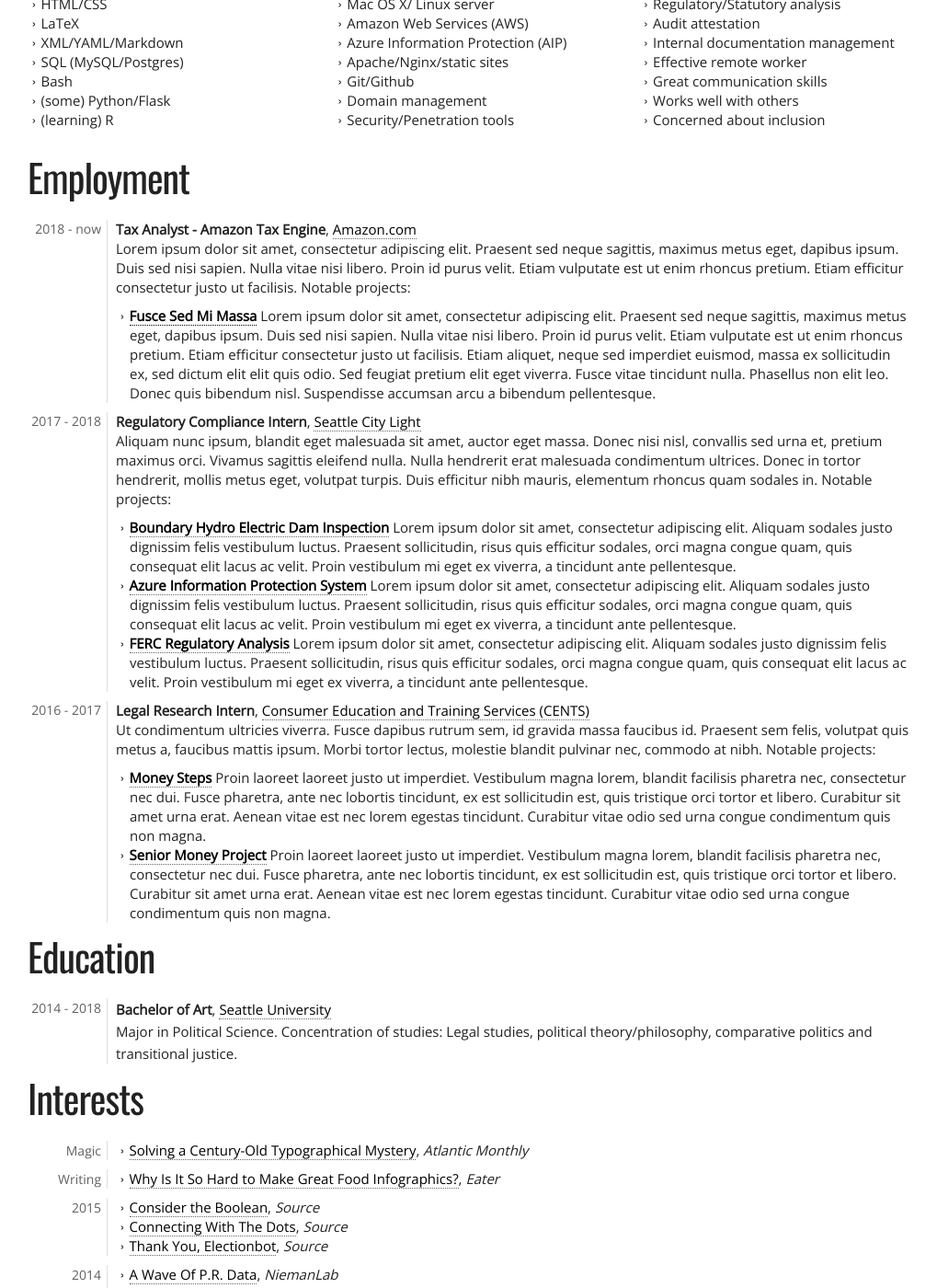
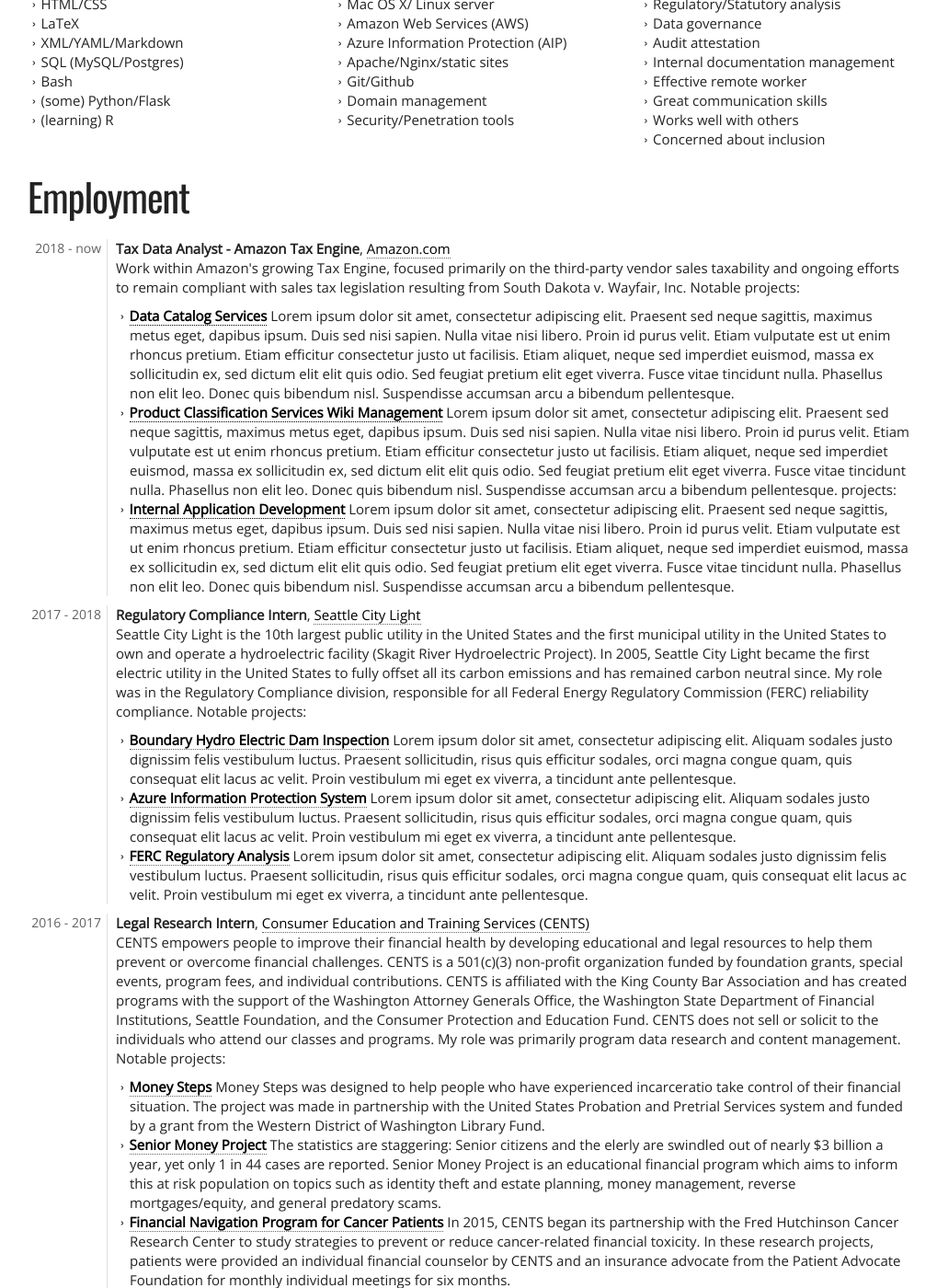
Before and after one commit to barrecan/cv, a Jekyll site: the page built from index.html, in a window 1280 px wide and 1400 px high, scrolled down 425 px. Shown: the whole window at 92% size, without its empty margins (130-1149 px from the left). Built offline with Jekyll 4.4.1, drawn with Linux system fonts in a browser that asks for light colours; nearby versions of some CDN libraries; some of the changed text lies outside the part shown.

Commit message:
made additions to jobs and interests

```diff
--- a/_data/cv.yml
+++ b/_data/cv.yml
@@ -11,17 +11,25 @@
     keybase: barrecan
   fingerprint: A333 CFEF 9B58 9FE2 A939  792A 1D0E ED3A DC2D 5EE7
 objective: >
-  Tax Analyst at Amazon, but much more than that.
+  Tax Analyst at Amazon, with law school in the future. Interested in identity, information networks, and privacy.
 career:
   - company: Amazon.com
     link: https://www.amazon.com/
-    title: Tax Analyst - Amazon Tax Engine
+    title: Tax Data Analyst - Amazon Tax Engine
     start: 2018
     end: now
     description: >
-      Lorem ipsum dolor sit amet, consectetur adipiscing elit. Praesent sed neque sagittis, maximus metus eget, dapibus ipsum. Duis sed nisi sapien. Nulla vitae nisi libero. Proin id purus velit. Etiam vulputate est ut enim rhoncus pretium. Etiam efficitur consectetur justo ut facilisis.
+      Work within Amazon's growing Tax Engine, focused primarily on the third-party vendor sales taxability and ongoing efforts to remain compliant with sales tax legislation resulting from South Dakota v. Wayfair, Inc.
     projects:
-      - title: Fusce Sed Mi Massa
+      - title: Data Catalog Services
+        description: >-
+          Lorem ipsum dolor sit amet, consectetur adipiscing elit. Praesent sed neque sagittis, maximus metus eget, dapibus ipsum. Duis sed nisi sapien. Nulla vitae nisi libero. Proin id purus velit. Etiam vulputate est ut enim rhoncus pretium. Etiam efficitur consectetur justo ut facilisis. Etiam aliquet, neque sed imperdiet euismod, massa ex sollicitudin ex, sed dictum elit elit quis odio. Sed feugiat pretium elit eget viverra. Fusce vitae tincidunt nulla. Phasellus non elit leo. Donec quis bibendum nisl. Suspendisse accumsan arcu a bibendum pellentesque.
+        projects:
+      - title: Product Classification Services Wiki Management
+        description: >-
+          Lorem ipsum dolor sit amet, consectetur adipiscing elit. Praesent sed neque sagittis, maximus metus eget, dapibus ipsum. Duis sed nisi sapien. Nulla vitae nisi libero. Proin id purus velit. Etiam vulputate est ut enim rhoncus pretium. Etiam efficitur consectetur justo ut facilisis. Etiam aliquet, neque sed imperdiet euismod, massa ex sollicitudin ex, sed dictum elit elit quis odio. Sed feugiat pretium elit eget viverra. Fusce vitae tincidunt nulla. Phasellus non elit leo. Donec quis bibendum nisl. Suspendisse accumsan arcu a bibendum pellentesque.
+          projects:
+      - title: Internal Application Development
         description: >-
           Lorem ipsum dolor sit amet, consectetur adipiscing elit. Praesent sed neque sagittis, maximus metus eget, dapibus ipsum. Duis sed nisi sapien. Nulla vitae nisi libero. Proin id purus velit. Etiam vulputate est ut enim rhoncus pretium. Etiam efficitur consectetur justo ut facilisis. Etiam aliquet, neque sed imperdiet euismod, massa ex sollicitudin ex, sed dictum elit elit quis odio. Sed feugiat pretium elit eget viverra. Fusce vitae tincidunt nulla. Phasellus non elit leo. Donec quis bibendum nisl. Suspendisse accumsan arcu a bibendum pellentesque.
   - company: Seattle City Light
@@ -30,7 +38,7 @@
     start: 2017
     end: 2018
     description: >
-      Aliquam nunc ipsum, blandit eget malesuada sit amet, auctor eget massa. Donec nisi nisl, convallis sed urna et, pretium maximus orci. Vivamus sagittis eleifend nulla. Nulla hendrerit erat malesuada condimentum ultrices. Donec in tortor hendrerit, mollis metus eget, volutpat turpis. Duis efficitur nibh mauris, elementum rhoncus quam sodales in.
+      Seattle City Light is the 10th largest public utility in the United States and the first municipal utility in the United States to own and operate a hydroelectric facility (Skagit River Hydroelectric Project). In 2005, Seattle City Light became the first electric utility in the United States to fully offset all its carbon emissions and has remained carbon neutral since. My role was in the Regulatory Compliance division, responsible for all Federal Energy Regulatory Commission (FERC) reliability compliance.
     projects:
       - title: Boundary Hydro Electric Dam Inspection
         link: http://www.seattle.gov/light/Boundary/
@@ -46,22 +54,25 @@
           Lorem ipsum dolor sit amet, consectetur adipiscing elit. Aliquam sodales justo dignissim felis vestibulum luctus. Praesent sollicitudin, risus quis efficitur sodales, orci magna congue quam, quis consequat elit lacus ac velit. Proin vestibulum mi eget ex viverra, a tincidunt ante pellentesque.
   - company: Consumer Education and Training Services (CENTS)
     link: http://centsprogram.org
+    office: Seattle
     title: Legal Research Intern
-    office: Seattle
     start: 2016
     end: 2017
     description: >-
-      Ut condimentum ultricies viverra. Fusce dapibus rutrum sem, id gravida massa faucibus id. Praesent sem felis, volutpat quis metus a, faucibus mattis ipsum. Morbi tortor lectus, molestie blandit pulvinar nec, commodo at nibh.
+      CENTS empowers people to improve their financial health by developing educational and legal resources to help them prevent or overcome financial challenges. CENTS is a 501(c)(3) non-profit organization funded by foundation grants, special events, program fees, and individual contributions. CENTS is affiliated with the King County Bar Association and has created programs with the support of the Washington Attorney Generals Office, the Washington State Department of Financial Institutions, Seattle Foundation, and the Consumer Protection and Education Fund. CENTS does not sell or solicit to the individuals who attend our classes and programs. My role was primarily program data research and content management.
     projects:
       - title: Money Steps
         link: http://moneystepsproject.org/
         description: >-
-          Proin laoreet laoreet justo ut imperdiet. Vestibulum magna lorem, blandit facilisis pharetra nec, consectetur nec dui. Fusce pharetra, ante nec lobortis tincidunt, ex est sollicitudin est, quis tristique orci tortor et libero. Curabitur sit amet urna erat. Aenean vitae est nec lorem egestas tincidunt. Curabitur vitae odio sed urna congue condimentum quis non magna.
+          Money Steps was designed to help people who have experienced incarceratio take control of their financial situation. The project was made in partnership with the United States Probation and Pretrial Services system and funded by a grant from the Western District of Washington Library Fund.
       - title: Senior Money Project
         link: http://seniormoneyproject.org/
         description: >-
-          Proin laoreet laoreet justo ut imperdiet. Vestibulum magna lorem, blandit facilisis pharetra nec, consectetur nec dui. Fusce pharetra, ante nec lobortis tincidunt, ex est sollicitudin est, quis tristique orci tortor et libero. Curabitur sit amet urna erat. Aenean vitae est nec lorem egestas tincidunt. Curabitur vitae odio sed urna congue condimentum quis non magna.
-
+          The statistics are staggering: Senior citizens and the elerly are swindled out of nearly $3 billion a year, yet only 1 in 44 cases are reported. Senior Money Project is an educational financial program which aims to inform this at risk population on topics such as identity theft and estate planning, money management, reverse mortgages/equity, and general predatory scams.
+      - title: Financial Navigation Program for Cancer Patients
+        link: http://centsprogram.org/wordpress/wp-content/uploads/2018/12/flyer-planners.pdf
+        description: >-
+          In 2015, CENTS began its partnership with the Fred Hutchinson Cancer Research Center to study strategies to prevent or reduce cancer-related financial toxicity. In these research projects, patients were provided an individual financial counselor by CENTS and an insurance advocate from the Patient Advocate Foundation for monthly individual meetings for six months.
 
 education:
   - name: Seattle University
@@ -70,8 +81,7 @@
     end: 2018
     degree: Bachelor of Art
     description: >
-      Major in Political Science. Concentration of
-      studies: Legal studies, political theory/philosophy, comparative politics and transitional justice.
+      Major in Political Science. Concentration of studies: Legal studies, political theory/philosophy, comparative politics and transitional justice.
 skills:
   languages:
     - HTML/CSS
@@ -91,6 +101,7 @@
     - Security/Penetration tools
   creative:
     - Regulatory/Statutory analysis
+    - Data governance
     - Audit attestation
     - Internal documentation management
     - Effective remote worker
@@ -98,20 +109,18 @@
     - Works well with others
     - Concerned about inclusion
 interests:
-  - title: Solving a Century-Old Typographical Mystery
-    link: http://www.theatlantic.com/technology/archive/2016/05/the-ascii-mystery-face/483698/
-    publication: Atlantic Monthly
+  - title: The Twenty-Five-Year Journey of Magic The Gathering
+    link: https://www.newyorker.com/culture/culture-desk/the-twenty-five-year-journey-of-magic-the-gathering
+    publication: The New Yorker
     year: Magic
     description: >
-      How a strange face in a random 19th-century newspaper ad became
-      a portal to a forgotten moment in ASCII art history
-  - title: Why Is It So Hard to Make Great Food Infographics?
-    link: http://www.eater.com/2015/12/16/10288258/book-review-food-infographics
-    publication: Eater
+      X
+  - title: Fair Information Practices - A Basic History
+    link: https://bobgellman.com/rg-docs/rg-FIPshistory.pdf
+    publication: Bob Gellman
     year: Writing
     description: >
-      A review of two books that try to bring infographic techniques
-      to food subjects.
+      FIPs are a set of internationally recognized practices for addressing the privacy of information about individuals. Information privacy is a subset of privacy.
   - title: Consider the Boolean
     link: https://source.opennews.org/en-US/learning/consider-boolean/
     publication: Source
@@ -196,10 +205,9 @@
     year: 2011
     description: >
       My diatribe against word clouds, a visualization that must be stopped
-  - title: Fair Information Practices
-    link: http://www.nytimes.com/interactive/2010/10/24/world/1024-surge-graphic.html?_r=0
-    publication: The New York Times
-    year: 2010
+  - title: Electronic Frontier Foundation
+    link: https://www.eff.org/
+    publication: EFF
+    year: Organization
     description: >
-      A visualization of the sectarian violence that swept Iraq
-      derived from the Wikileaks War Logs
+      The Electronic Frontier Foundation is the leading nonprofit organization defending civil liberties in the digital world.
```
